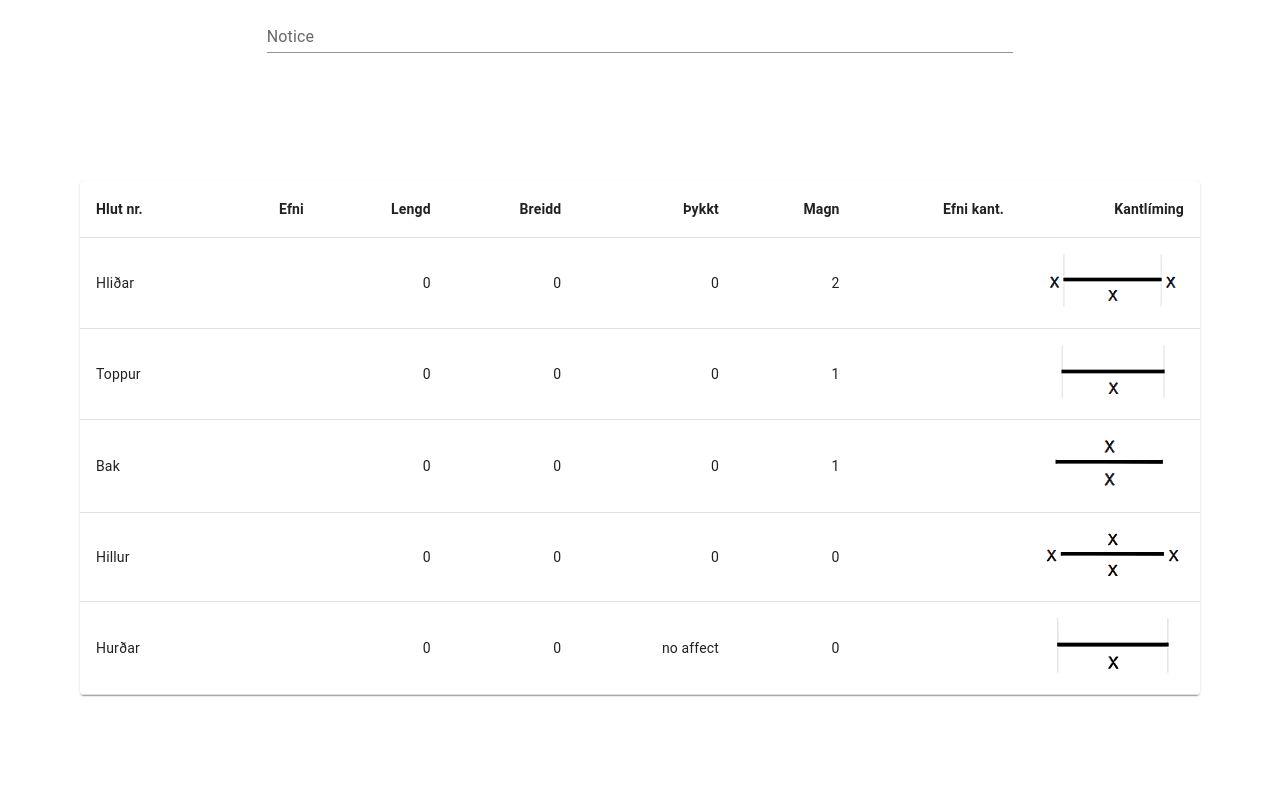
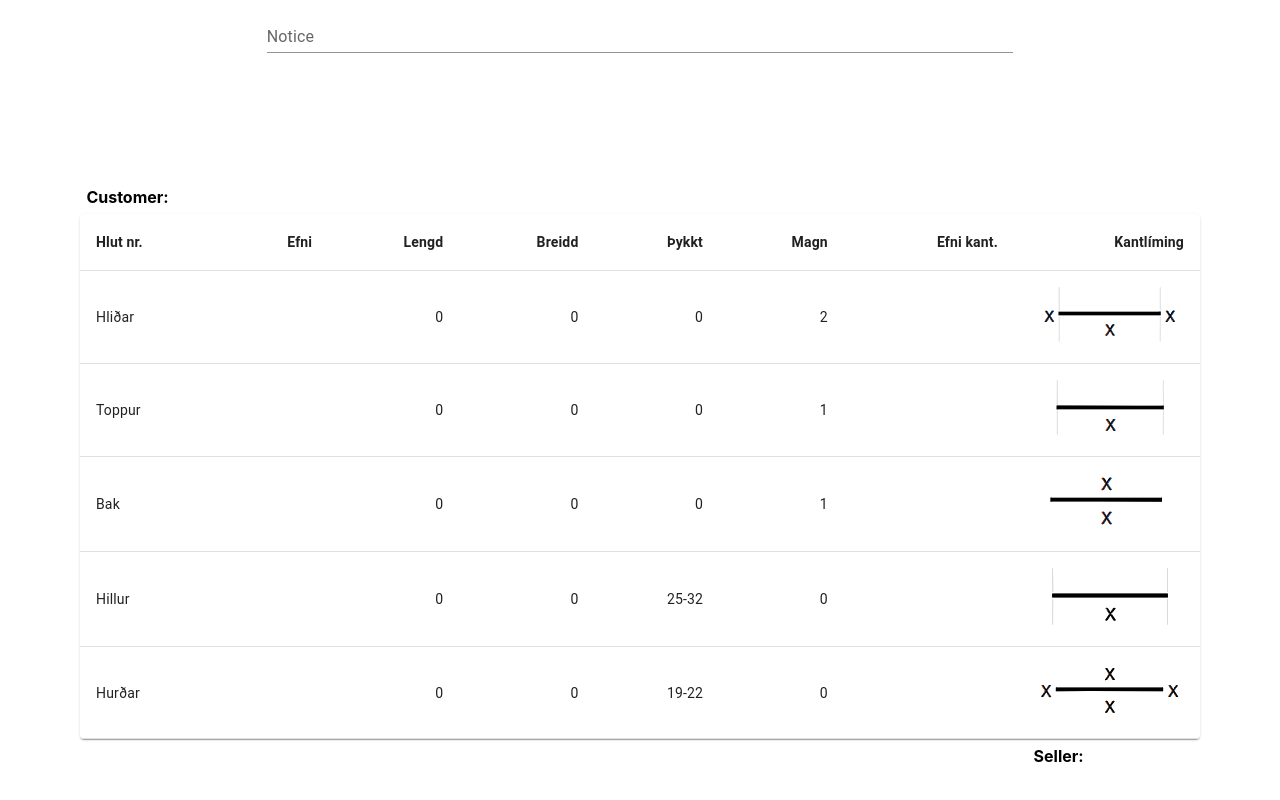
Before and after one commit to holmar18/gks-folding-door-cabinet, a React (Create React App) app: page / in a window 1280 px wide. Shown: the part 1136-1936 px from the top of the page. Before the commit the page ends 1895 px from the top, so only its background shows below. Built offline with nearby package versions, Linux system fonts and the light colour scheme.

Commit message:
fix issues in calculations

```diff
--- a/src/components/Input.jsx
+++ b/src/components/Input.jsx
@@ -10,7 +10,6 @@ const Input = ({
   value = null,
   autoComplete = null,
 }) => {
-  console.log(valueVariable);
   return (
     <Grid item xs={size} mt={2}>
       <TextField
--- a/src/components/TableDisplay.jsx
+++ b/src/components/TableDisplay.jsx
@@ -57,27 +57,34 @@ const TableDisplay = ({cv}) => {
     ),
     createData(
       "Hillur",
-      cv.carcase_color,
+      cv.shelf_color,
       cv.width - cv.thickness * 2,
       cv.shelf_depth,
-      cv.thickness,
+      "25-32",
       cv.shelf_count,
       cv.edge_color,
-      hurdar
+      hillur
     ),
     createData(
       "Hurðar",
-      cv.carcase_color,
+      cv.door_color,
       cv.height - 5,
       cv.door_count === 2 ? cv.width / 2 - 8 : cv.width / 4 - 16,
-      "no affect",
+      "19-22",
       cv.door_count,
       cv.edge_color,
-      hillur
+      hurdar
     ),
   ];
 
   return (
+    <>
+      <span
+        style={{
+          padding: "0.4rem",
+        }}>
+        <b>Customer: {cv.customer}</b>
+      </span>
       <TableContainer component={Paper}>
         <Table sx={{minWidth: 700}} aria-label='customized table'>
           <TableHead>
@@ -128,6 +135,10 @@ const TableDisplay = ({cv}) => {
           </TableBody>
         </Table>
       </TableContainer>
+      <span style={{marginLeft: "auto", minWidth: "10rem", padding: "0.4rem"}}>
+        <b>Seller: {cv.seller}</b>
+      </span>
+    </>
   );
 };
 
--- a/src/hooks/useFoldingDorCabinet.jsx
+++ b/src/hooks/useFoldingDorCabinet.jsx
@@ -1,4 +1,4 @@
-import {useState, useEffect} from "react";
+import {useState} from "react";
 
 const useFoldingDorCabinet = () => {
   const [cabinet, setCabinet] = useState({
@@ -7,15 +7,15 @@ const useFoldingDorCabinet = () => {
     depth: 0,
     carcase_color: "",
     edge_color: "",
+    self_color: "",
+    door_color: "",
     shelf_count: 0,
     shelf_depth: 0,
     door_count: 0,
     thickness: 0,
+    customer: "",
+    seller: "",
   });
-
-  useEffect(() => {
-    console.log(cabinet);
-  }, [cabinet]);
 
   const update = (e, type) => {
     e.preventDefault();
--- a/src/pages/FoldingDorCabinet.jsx
+++ b/src/pages/FoldingDorCabinet.jsx
@@ -23,8 +23,16 @@ const FoldingDorCabinet = () => {
       <h1>Folding Door Cabinet</h1>
       <Divider />
       <Grid container gap={4} pt={1} className='container'>
-        <Input TitleText={"Customer"} size={4} />
-        <Input TitleText={"Seller"} autoComplete={"nickname"} />
+        <Input
+          TitleText={"Customer"}
+          size={4}
+          valueVariable={[cabinetValues.customer, update, "customer"]}
+        />
+        <Input
+          TitleText={"Seller"}
+          autoComplete={"nickname"}
+          valueVariable={[cabinetValues.seller, update, "seller"]}
+        />
         <Input TitleText={"Date"} value={currentDate()} />
       </Grid>
 
@@ -81,7 +89,11 @@ const FoldingDorCabinet = () => {
           size={2}
           valueVariable={[cabinetValues.shelf_count, update, "shelf_count"]}
         />
-        <Input TitleText={"Shelf color"} size={3} />
+        <Input
+          TitleText={"Shelf color"}
+          size={3}
+          valueVariable={[cabinetValues.shelf_color, update, "shelf_color"]}
+        />
         <Input
           TitleText={"Shelf depth"}
           size={3}
@@ -108,7 +120,11 @@ const FoldingDorCabinet = () => {
           label='Door pieces'
           size={4}
         />
-        <Input TitleText={"Door color"} size={4} />
+        <Input
+          TitleText={"Door color"}
+          size={4}
+          valueVariable={[cabinetValues.door_color, update, "door_color"]}
+        />
       </Grid>
 
       <Grid container gap={4} pt={2} className='container'>
```
Lines whose indentation alone changed are shown as unchanged.
